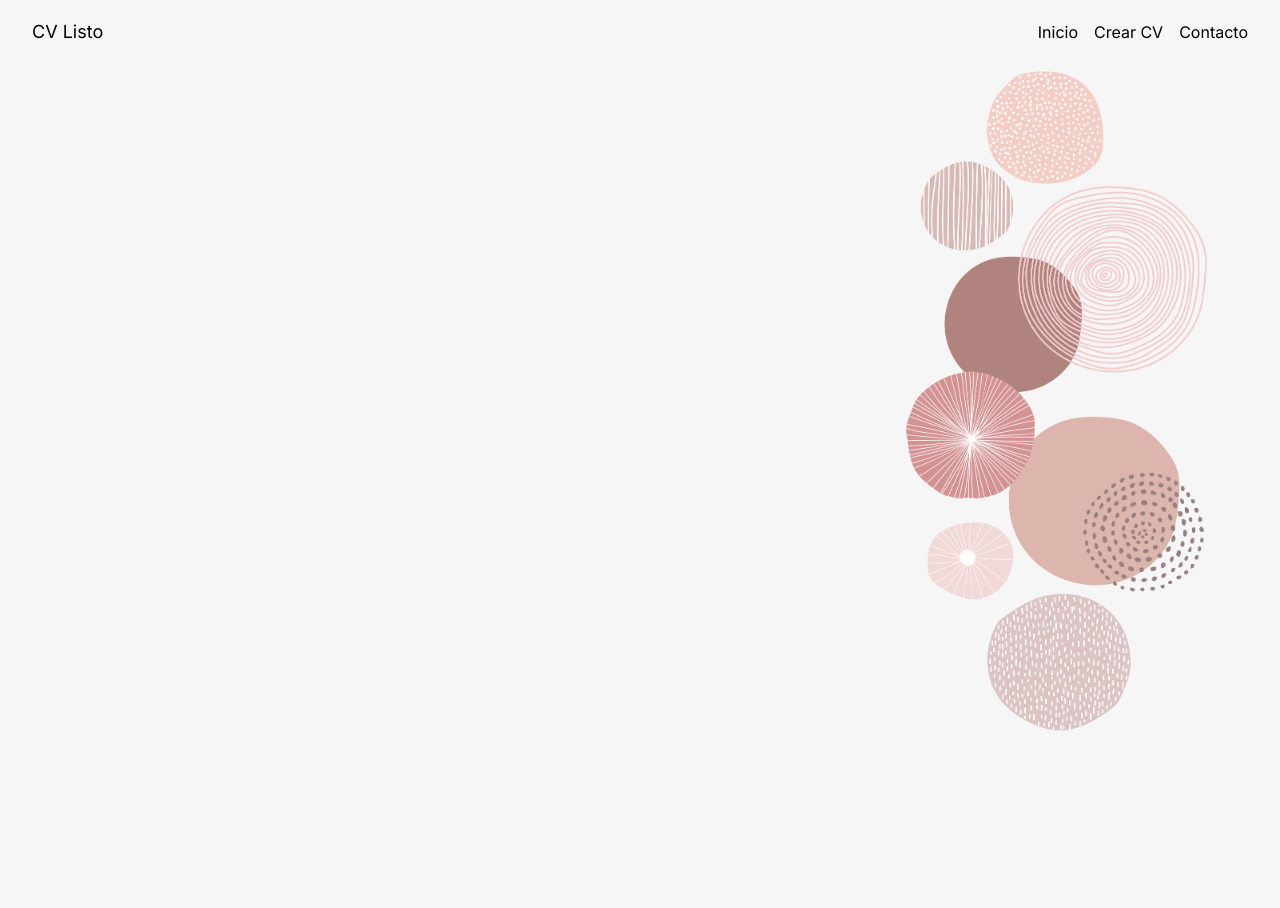
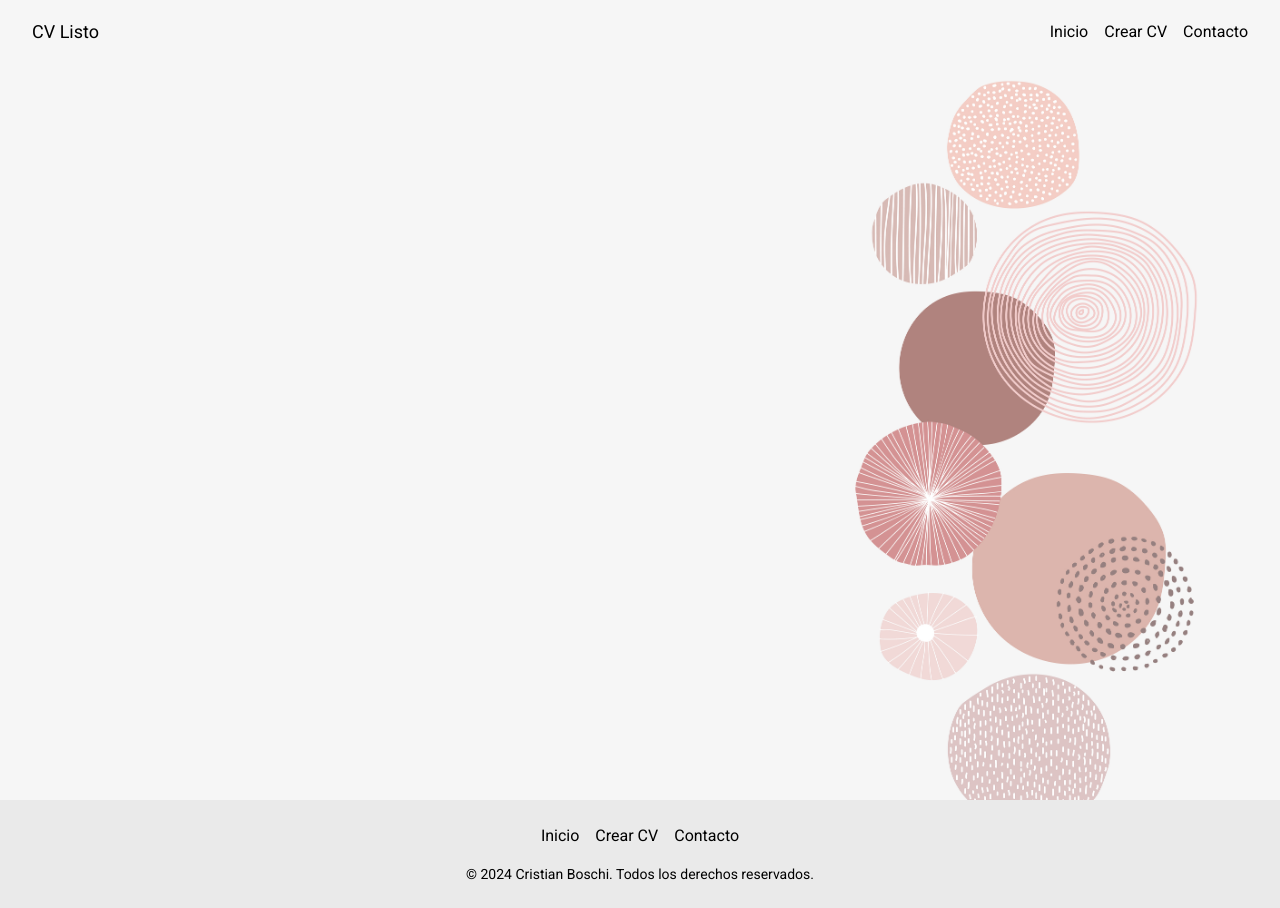
Before and after one commit to 1cristianb/CV-Listo, a Next.js app: page / in a window 1280 px wide. Before the commit the page ends 800 px from the top, so only its background shows below. Built offline with nearby package versions, Linux system fonts and the light colour scheme.

Commit message:
se agregó el footer

```diff
--- a/app/layout.js
+++ b/app/layout.js
@@ -1,8 +1,9 @@
-import { Inter } from 'next/font/google'
+import { Inter ,Roboto} from 'next/font/google'
 import './globals.css'
 import Navbar from '@/components/navbar'
+import Footer from '@/components/footer'
 
-const inter = Inter({ subsets: ['latin'] })
+const inter = Roboto({ subsets: ['latin'],weight:"400" })
 
 export const metadata = {
   title: 'CV Listo',
@@ -15,6 +16,7 @@ export default function RootLayout({ children }) {
       <body className={inter.className}>
         <Navbar/>
         {children}
+        <Footer/>
         </body>
     </html>
   )
--- /dev/null
+++ b/components/footer.js
@@ -0,0 +1,17 @@
+const Footer = () => {
+    return (
+        <footer className="bg-[#EAEAEA] text-black py-6">
+            <div className="container mx-auto flex justify-center items-center">
+                <ul className="flex space-x-4">
+                    <li><a href="/" className="hover:text-[#6C9BD2]">Inicio</a></li>
+                    <li><a href="/crear-cv" className="hover:text-[#6C9BD2]">Crear CV</a></li>
+                    <li><a href="/contacto" className="hover:text-[#6C9BD2]">Contacto</a></li>
+                </ul>
+            </div>
+            <div className="text-center mt-4">
+                <p className="text-sm">&copy; 2024 Cristian Boschi. Todos los derechos reservados.</p>
+            </div>
+        </footer>
+    );
+};
+export default Footer;
```
